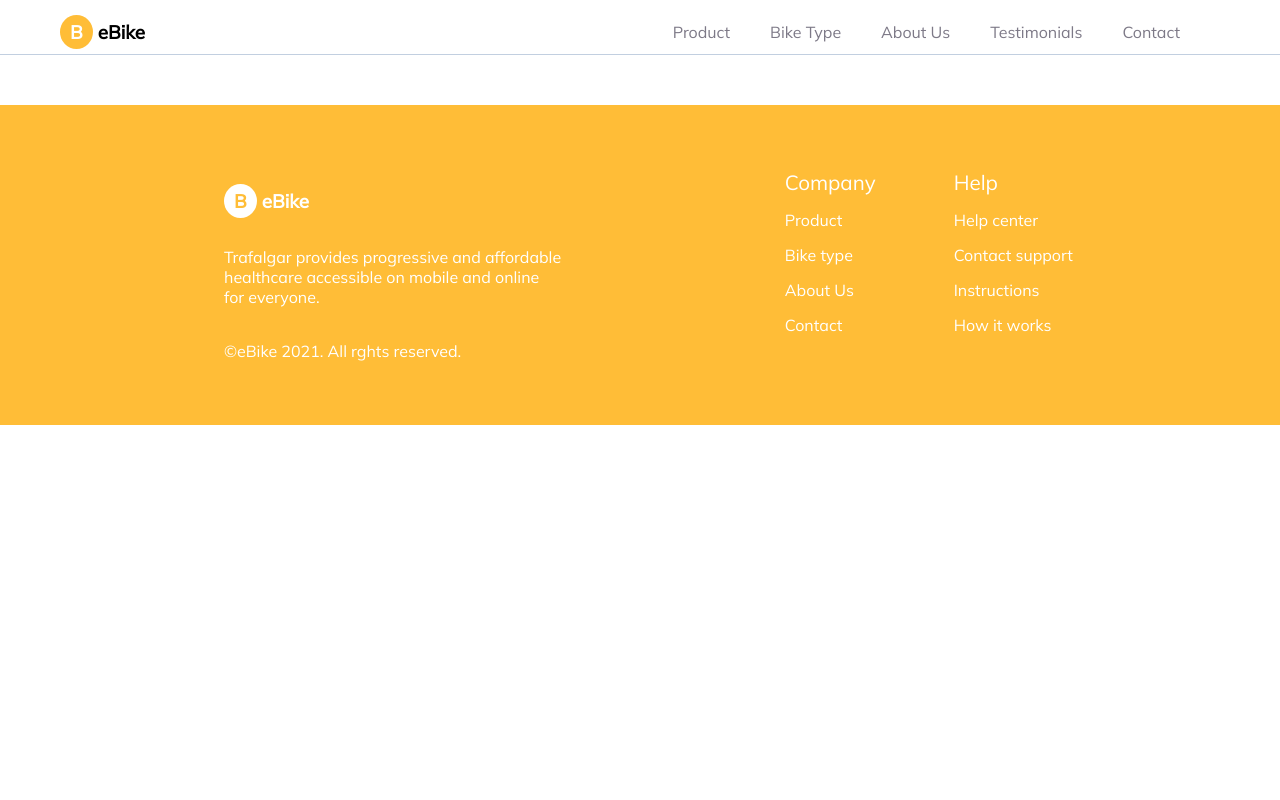
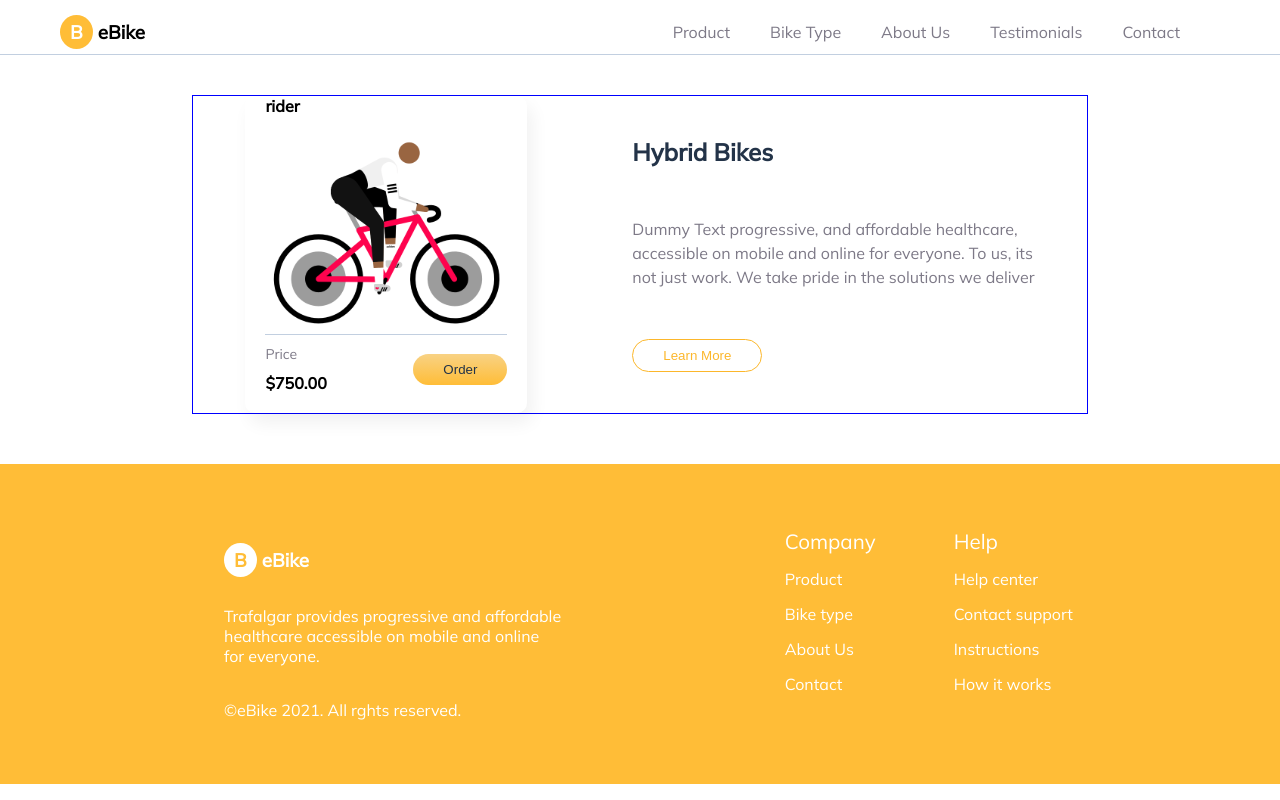
Before and after one commit to Unique-coder/ebike, a React (Create React App) app: page /about in a window 1280 px wide. Built offline with nearby package versions, Linux system fonts and the light colour scheme.

Commit message:
Created about-us section with routine

```diff
--- a/src/App.js
+++ b/src/App.js
@@ -3,6 +3,7 @@ import HeroSection from "./components/HeroSection";
 import Navbar from "./components/Navbar";
 import Footer from "./components/Footer";
 import { BrowserRouter as Router, Route, Routes } from "react-router-dom";
+import Adidas from "./components/Adidas";
 
 const App = () => {
   return (
@@ -30,7 +31,18 @@ const App = () => {
               </>
             }
           />
+          <Route
+            path="/about"
+            element={
+              <>
+                <div>
+                  <Adidas />
+                </div>
+              </>
+            }
+          />
         </Routes>
+
         <Footer />
       </div>
     </Router>
--- /dev/null
+++ b/src/components/Adidas.css
@@ -0,0 +1,32 @@
+.bike-rider {
+  border: 1px solid blue;
+  width: 70%;
+  margin: 0 auto;
+  margin-top: 30px;
+  display: flex;
+  justify-content: space-around;
+  align-items: center;
+}
+
+.about-biker {
+  /* border: 1px solid red; */
+  width: 45%;
+}
+
+.about-header,
+.about-para {
+  margin-bottom: 50px;
+}
+.about-para {
+  line-height: 1.5em;
+}
+.btn-ride {
+  border: 1px solid #fcb72b;
+  padding: 8px 30px;
+  color: #fcb72b;
+  border-radius: 100px;
+  margin: 0;
+  font-weight: 500;
+  cursor: pointer;
+  background-color: #fff;
+}
--- /dev/null
+++ b/src/components/Adidas.jsx
@@ -0,0 +1,22 @@
+import BikeCard from "./BikeCard";
+import "./Adidas.css";
+import bikeRider from "../asset/adidas-rider.svg";
+
+const Adidas = () => {
+  return (
+    <div className="bike-rider">
+      <BikeCard title="rider" bike={bikeRider} />
+      <div className="about-biker">
+        <h2 className="text-bold about-header">Hybrid Bikes</h2>
+        <p className="text-soft about-para">
+          Dummy Text progressive, and affordable healthcare, accessible on
+          mobile and online for everyone. To us, its not just work. We take
+          pride in the solutions we deliver
+        </p>
+        <button className="btn-ride">Learn More</button>
+      </div>
+    </div>
+  );
+};
+
+export default Adidas;
--- a/src/components/HeroSection.css
+++ b/src/components/HeroSection.css
@@ -15,13 +15,13 @@
   justify-content: center;
 }
 
-.text-bold {
+.header {
   margin-bottom: 20px;
   font-weight: 400px;
   font-size: 2.5em;
 }
 
-.text-soft {
+.para {
   margin-bottom: 20px;
   width: 80%;
 }
--- a/src/components/HeroSection.jsx
+++ b/src/components/HeroSection.jsx
@@ -7,11 +7,11 @@ const HeroSection = () => {
       <div className="hero-header">
         {/* Left Side */}
         <div className="left">
-          <h1 className="text-bold">
+          <h1 className="text-bold header">
             Your Bike <br />
             Electric Update
           </h1>
-          <p className="text-soft">
+          <p className="text-soft para">
             Dummy text progressive, and affordable <br />
             healthcare, accessible on mobile and online for everyone
           </p>
--- a/src/components/Navbar.jsx
+++ b/src/components/Navbar.jsx
@@ -15,7 +15,7 @@ const Navbar = () => {
           <Link to="/ebikes">Bike Type</Link>
         </li>
         <li>
-          <Link to="/">About Us</Link>
+          <Link to="/about">About Us</Link>
         </li>
         <li>
           <Link to="/">Testimonials</Link>
```
Also changed, not shown: src/asset/adidas-rider.svg (added).
